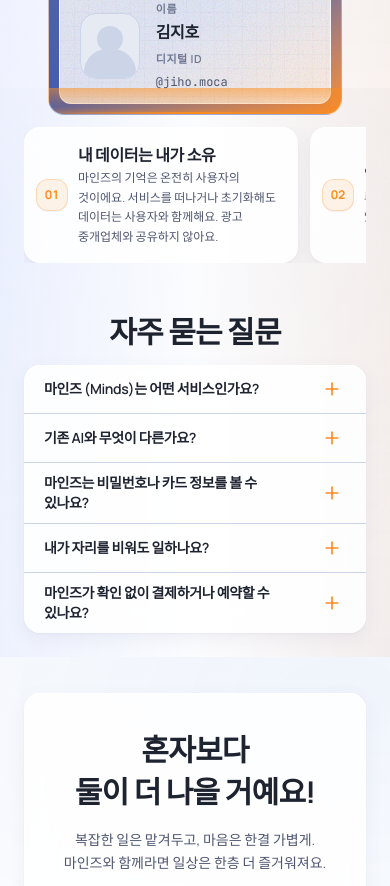
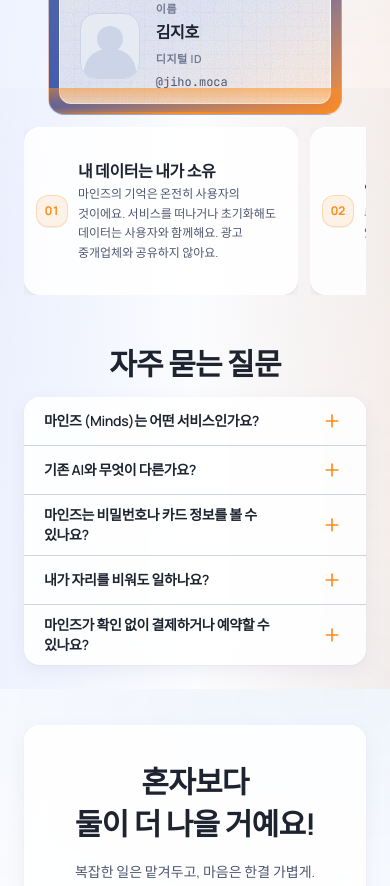
Before and after one commit to justinay-00/minds-korea-landing, a React (Vite) app: page / in a window 390 px wide. Shown: the part 1600-2486 px from the top of the page. Built offline with nearby package versions, Linux system fonts and the light colour scheme; no server answers; a web font is replaced by a local one; what @posthog/react would draw is missing.

Commit message:
Lock privacy pillars to horizontal swipe only.
Keeps the three-point row from scrolling vertically on touch and
trackpad while preserving sideways snap between the cards.

```diff
--- a/src/components/SecurityPrivacy.tsx
+++ b/src/components/SecurityPrivacy.tsx
@@ -121,15 +121,15 @@ export default function SecurityPrivacy({ language }: SecurityPrivacyProps) {
           </div>
 
           {/* 2. Micro-Pillars (Right on Desktop, 7 columns) */}
-          <div className="no-scrollbar flex snap-x snap-mandatory items-stretch gap-3 overflow-x-auto lg:col-span-6 lg:grid lg:h-auto lg:grid-rows-3 lg:snap-none lg:gap-2 lg:overflow-visible lg:pl-4">
+          <div className="privacy-pillars-scroll no-scrollbar flex snap-x snap-mandatory items-stretch gap-3 overflow-x-auto overflow-y-hidden overscroll-x-contain overscroll-y-none touch-pan-x lg:col-span-6 lg:grid lg:h-auto lg:grid-rows-3 lg:snap-none lg:gap-2 lg:overflow-visible lg:overscroll-auto lg:touch-auto lg:pl-4">
             {pillars.map((pillar, index) => {
               return (
                 <div
                   key={pillar.number}
-                  className="reveal-item flex h-auto min-h-[8.5rem] w-[min(80%,280px)] shrink-0 snap-start self-stretch lg:h-full lg:min-h-[8.5rem] lg:w-auto lg:shrink"
+                  className="reveal-item flex h-[10.5rem] min-h-0 w-[min(80%,280px)] shrink-0 snap-start self-stretch overflow-hidden lg:h-full lg:min-h-[8.5rem] lg:w-auto lg:shrink lg:overflow-visible"
                   style={{ ['--reveal-delay' as string]: `${80 + index * 100}ms` }}
                 >
-                <div className="glass-card-v2 group flex h-full w-full flex-col rounded-2xl px-[12px] py-[6px] transition-all duration-200">
+                <div className="glass-card-v2 group flex h-full min-h-0 w-full flex-col overflow-hidden rounded-2xl px-[12px] py-[6px] transition-all duration-200">
                   <div className="flex h-full items-center gap-2.5 sm:gap-3">
                     <div className="flex h-8 w-8 shrink-0 items-center justify-center rounded-xl border border-[color-mix(in_srgb,var(--orange)_25%,transparent)] bg-[color-mix(in_srgb,var(--orange)_10%,transparent)] text-xs font-bold tabular-nums tracking-tight text-[var(--orange)] shadow-2xs transition-transform group-hover:scale-105 sm:h-10 sm:w-10 sm:text-sm">
                       {pillar.number}
--- a/src/index.css
+++ b/src/index.css
@@ -744,3 +744,21 @@ body {
   opacity: 1;
   filter: grayscale(0) saturate(1);
 }
+
+/* Privacy pillars: horizontal swipe only (no vertical scroll inside the row) */
+.privacy-pillars-scroll {
+  overflow-x: auto;
+  overflow-y: hidden;
+  overscroll-behavior-x: contain;
+  overscroll-behavior-y: none;
+  touch-action: pan-x;
+  -webkit-overflow-scrolling: touch;
+}
+
+@media (min-width: 1024px) {
+  .privacy-pillars-scroll {
+    overflow: visible;
+    overscroll-behavior: auto;
+    touch-action: auto;
+  }
+}
```
